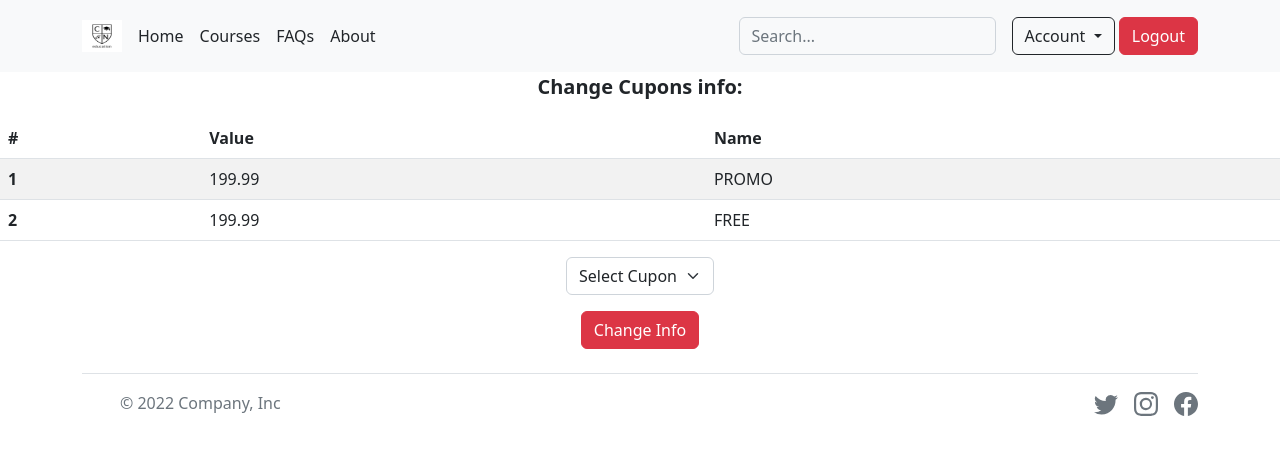
After one commit to HundredSongs/E-Learning-Website, a Flask app: page /admin in a window 1280 px wide. The commit adds this page. Shown: the top 455 px of the page. Run offline with Flask 2, Linux system fonts and the light colour scheme; a user stored in the database is signed in; some libraries are stand-ins or nearby versions.

Commit message:
Started Admin page for Cupons.

```diff
--- a/app.py
+++ b/app.py
@@ -70,6 +70,26 @@ def account():
         return render_template("account.html", frees = free)
 
     return render_template("account.html", ids = users_courses)
+
+
+# Admin Page
+@app.route("/admin")
+@login_required
+def admin():
+
+    # GET
+    cupon = db.execute("SELECT * FROM promo")
+    return render_template("admin.html", cupon=cupon)
+
+
+# Admin Page
+@app.route("/admin_cupon", methods=["POST"])
+@login_required
+def admin_cupon():
+
+    # POST
+    cupon = db.execute("SELECT * FROM promo WHERE name = ?", request.form.get("name"))
+    return render_template("admin_cupon.html", cupon=cupon)
 
 
 # Buy Page
@@ -167,7 +187,6 @@ def buy():
 def course():
 
     id = int(request.form.get("id"))
-    course = db.execute("SELECT * FROM courses WHERE id = ?", id)
 
     if id == None:
         return redirect("/courses")
--- /dev/null
+++ b/templates/admin.html
@@ -0,0 +1,54 @@
+{% extends "layout.html" %}
+
+{% block title %}
+Admin
+{% endblock %}
+
+{% block main %}
+
+<p class="fs-5 fw-semibold text-center">Change Cupons info:</p>
+
+
+
+<table class="table table-striped">
+    <thead>
+      <tr>
+        <th scope="col">#</th>
+        <th scope="col">Value</th>
+        <th scope="col">Name</th>
+      </tr>
+    </thead>
+    <tbody>
+
+        {% for cupon in cupon %}
+      <tr>
+        <th scope="row">{{ cupon.id }}</th>
+        <td>{{ cupon.value }}</td>
+        <td>{{ cupon.name }}</td>
+      </tr>
+      {% endfor %}
+    </tbody>
+  </table>
+
+
+
+<form action="/admin_cupon" method="post">
+    <div class="mb-3 text-center">
+        <p></p>
+        <select class="form-select mx-auto w-auto" name="name">
+            <option disabled="" selected="" value="name">Select Cupon</option>
+
+            {% for cupon in cupon %}
+            <option value="{{ cupon.name }}">{{ cupon.name }}</option>
+            {% endfor %}
+
+        </select>
+        <p></p>
+    </div>
+
+    <div class="mb-3 text-center">
+    <button class="btn btn-danger" name="change" type="submit">Change Info</button>
+    </div>
+</form>
+
+{% endblock %}
--- a/templates/layout.html
+++ b/templates/layout.html
@@ -53,6 +53,9 @@
                         Account
                       </button>
                       <ul class="dropdown-menu">
+                        {% if session["user_id"] == 8 %}
+                        <li><a class="dropdown-item" href="/admin">Admin</a></li>
+                        {% endif %}
                         <li><a class="dropdown-item" href="/account">Courses</a></li>
                         <li><a class="dropdown-item" href="/settings">Settings</a></li>
                       </ul>
--- a/templates/search.html
+++ b/templates/search.html
@@ -10,8 +10,11 @@ Search
 
 <div class="album py-5 bg-light">
     <div class="container">
+      <p class="fs-5 fw-semibold text-center">Search Results:</p>
 
       <div class="row row-cols-1 row-cols-sm-2 row-cols-md-3 g-3">
+
+
 
 {% for id in ids %}
 
```
Also changed, not shown: templates/admin_cupon.html (added, +22 -0 lines), project.db, static/images/users/8.png, 2 other files.
